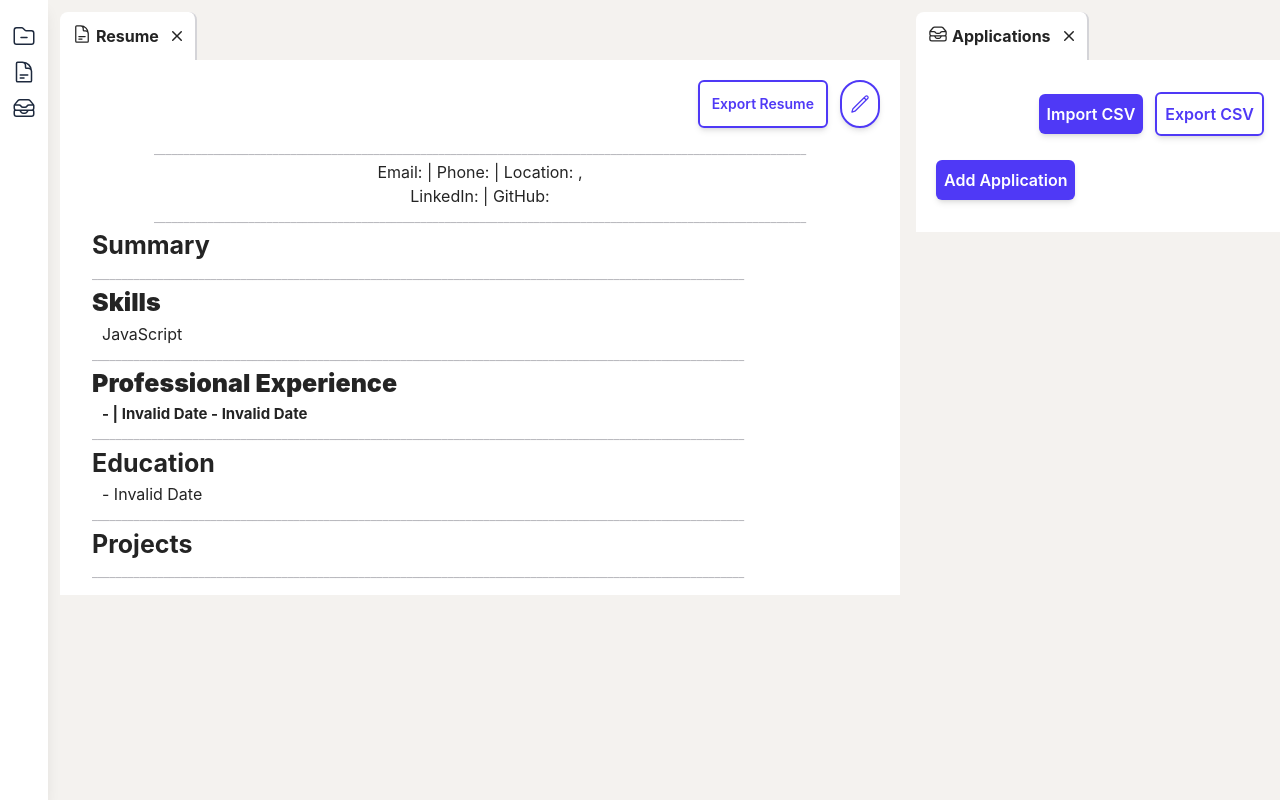
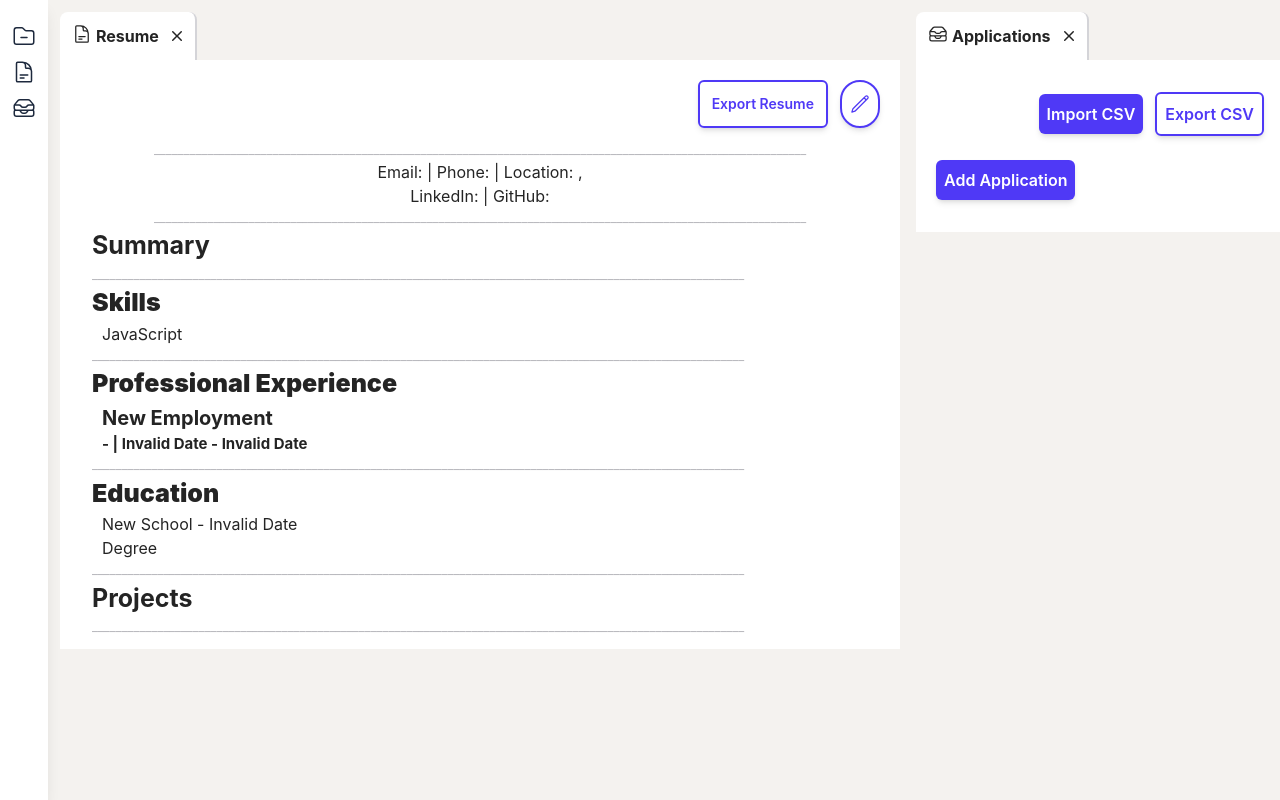
Before and after one commit to jmy-kellogg/tyfyc-react, a React (Vite) app: page / in a window 1280 px wide. Shown: the top 800 px of the page. Built offline with nearby package versions, Linux system fonts and the light colour scheme.

Commit message:
add inline editable education

```diff
--- a/src/client/components/resume/Profile.tsx
+++ b/src/client/components/resume/Profile.tsx
@@ -7,11 +7,11 @@ import Contact from "./inputs/Contact";
 import Summary from "./inputs/Summary";
 import Skills from "./inputs/Skills";
 import JobsHistory from "./inputs/JobsHistory";
+import Education from "./inputs/Education";
 
 import type { State } from "@store";
 
 function Profile() {
-  const education = useSelector((state: State) => state.education);
   const projects = useSelector((state: State) => state.projects);
 
   return (
@@ -25,32 +25,9 @@ function Profile() {
         <div className="body-section">
           <Summary />
           <Skills />
+          <JobsHistory />
+          <Education />
         </div>
-
-        <div className="body-section">
-          <JobsHistory />
-        </div>
-        {education.length && (
-          <div className="body-section">
-            <h2>Education</h2>
-            {education.map((edu, index) => (
-              <div key={index}>
-                <div className="body-sub-section">
-                  <p>{edu.degree}</p>
-                  <p>
-                    {edu.school +
-                      " - " +
-                      getFormattedDate(edu.gradYear, {
-                        month: "short",
-                        year: "numeric",
-                      })}
-                  </p>
-                </div>
-                <p className="divider">{divider()}</p>
-              </div>
-            ))}
-          </div>
-        )}
         {projects.length && (
           <div className="body-section">
             <h2>Projects</h2>
--- a/src/client/components/resume/inputs/Education.tsx
+++ b/src/client/components/resume/inputs/Education.tsx
@@ -1,13 +1,17 @@
-import { ChangeEvent } from "react";
+import { useState, ChangeEvent } from "react";
 import { useSelector, useDispatch } from "react-redux";
+
+import { getFormattedDate, divider } from "@utils";
 
 import { setEducation, addNewEdu, removeEdu } from "@/reducers/educationSlice";
 import type { State } from "@store";
 import type { Education, EducationList } from "@types";
 
 function Education() {
+  const dispatch = useDispatch();
   const eduList: EducationList = useSelector((state: State) => state.education);
-  const dispatch = useDispatch();
+  const [hover, setHover] = useState<number | null>(null);
+  const [showAdd, setShowAdd] = useState(false);
 
   const saveEducation = (
     e: ChangeEvent<HTMLInputElement | HTMLTextAreaElement>,
@@ -32,58 +36,99 @@ function Education() {
 
   return (
     <>
-      <div className="sm:col-span-4">
+      <div
+        onMouseEnter={() => setShowAdd(true)}
+        onMouseLeave={() => setShowAdd(false)}
+      >
         <h2>
           <b>Education </b>
-        </h2>
-        {eduList.map((school: Education, index: number) => (
-          <div className="sm:col-span-4" key={index}>
-            <label className="block text-sm/6 font-medium">Degree</label>
-            <input
-              id="degree"
-              name="degree"
-              type="text"
-              className="block w-full rounded-md bg-white px-3 py-1.5 text-base outline-1 -outline-offset-1 outline-gray-300 placeholder:text-gray-400 focus:outline-2 focus:-outline-offset-2 focus:outline-indigo-600 sm:text-sm/6"
-              value={school.degree}
-              onChange={(e) => saveEducation(e, index)}
-            />
-
-            <label className="block text-sm/6 font-medium">School</label>
-            <input
-              id="school"
-              name="school"
-              type="text"
-              className="block w-full rounded-md bg-white px-3 py-1.5 text-base outline-1 -outline-offset-1 outline-gray-300 placeholder:text-gray-400 focus:outline-2 focus:-outline-offset-2 focus:outline-indigo-600 sm:text-sm/6"
-              value={school.school}
-              onChange={(e) => saveEducation(e, index)}
-            />
-
-            <label className="block text-sm/6 font-medium">Graduated</label>
-
-            <input
-              id="grad-year"
-              name="gradYear"
-              type="month"
-              className="block w-full rounded-md bg-white px-3 py-1.5 text-base outline-1 -outline-offset-1 outline-gray-300 placeholder:text-gray-400 focus:outline-2 focus:-outline-offset-2 focus:outline-indigo-600 sm:text-sm/6"
-              value={school.gradYear}
-              onChange={(e) => saveEducation(e, index)}
-            />
+          {showAdd && (
             <button
               type="button"
-              className="rounded-md text-sm/6 my-3 px-2 py-1 outline-1 -outline-offset-1 outline-gray-300 font-semibold shadow-sm hover:bg-indigo-300 outline-1"
-              onClick={() => remove(index)}
+              className="float-right rounded-md bg-indigo-600 m-1 px-3 py-2 text-sm font-semibold text-white shadow-xs hover:bg-indigo-500 focus-visible:outline-2 focus-visible:outline-offset-2 focus-visible:outline-indigo-600"
+              onClick={addNew}
             >
-              Remove {school.school}
+              Add Job
             </button>
+          )}
+        </h2>
+        {eduList.map((edu: Education, index: number) => (
+          <div
+            key={index}
+            onMouseEnter={() => setHover(index)}
+            onMouseLeave={() => setHover(null)}
+          >
+            {hover === index ? (
+              <div className="my-3">
+                <div className="flex">
+                  <input
+                    id="school"
+                    name="school"
+                    type="text"
+                    placeholder="School"
+                    className="w-50 rounded-md bg-white m-1 px-3 py-1.5 text-base outline-1 -outline-offset-1 outline-gray-300 placeholder:text-gray-400 focus:outline-2 focus:-outline-offset-2 focus:outline-indigo-600 sm:text-sm/6"
+                    value={edu.school}
+                    onChange={(e) => saveEducation(e, index)}
+                  />
+                  <input
+                    id="grad-year"
+                    name="gradYear"
+                    type="month"
+                    placeholder="Graduated Date"
+                    className="w-50 rounded-md bg-white m-1 px-3 py-1.5 text-base outline-1 -outline-offset-1 outline-gray-300 placeholder:text-gray-400 focus:outline-2 focus:-outline-offset-2 focus:outline-indigo-600 sm:text-sm/6"
+                    value={edu.gradYear}
+                    onChange={(e) => saveEducation(e, index)}
+                  />
+                  <button
+                    type="button"
+                    className="rounded-md align-sub text-red-600 m-1 p-1 hover:bg-red-100 hover:cursor-pointer"
+                    onClick={() => remove(index)}
+                  >
+                    <svg
+                      xmlns="http://www.w3.org/2000/svg"
+                      fill="none"
+                      viewBox="0 0 24 24"
+                      strokeWidth={1.5}
+                      stroke="currentColor"
+                      className="size-5"
+                    >
+                      <path
+                        strokeLinecap="round"
+                        strokeLinejoin="round"
+                        d="m14.74 9-.346 9m-4.788 0L9.26 9m9.968-3.21c.342.052.682.107 1.022.166m-1.022-.165L18.16 19.673a2.25 2.25 0 0 1-2.244 2.077H8.084a2.25 2.25 0 0 1-2.244-2.077L4.772 5.79m14.456 0a48.108 48.108 0 0 0-3.478-.397m-12 .562c.34-.059.68-.114 1.022-.165m0 0a48.11 48.11 0 0 1 3.478-.397m7.5 0v-.916c0-1.18-.91-2.164-2.09-2.201a51.964 51.964 0 0 0-3.32 0c-1.18.037-2.09 1.022-2.09 2.201v.916m7.5 0a48.667 48.667 0 0 0-7.5 0"
+                      />
+                    </svg>
+                  </button>
+                </div>
+                <div className="w-110 m-1">
+                  <input
+                    id="degree"
+                    name="degree"
+                    type="text"
+                    placeholder="Degree"
+                    className="rounded-md w-full bg-white px-3 py-1.5 text-base outline-1 -outline-offset-1 outline-gray-300 placeholder:text-gray-400 focus:outline-2 focus:-outline-offset-2 focus:outline-indigo-600 sm:text-sm/6"
+                    value={edu.degree}
+                    onChange={(e) => saveEducation(e, index)}
+                  />
+                </div>
+              </div>
+            ) : (
+              <div className="body-sub-section">
+                <p>
+                  {edu.school ||
+                    "New School" +
+                      " - " +
+                      getFormattedDate(edu.gradYear, {
+                        month: "short",
+                        year: "numeric",
+                      })}
+                </p>
+                <p>{edu.degree || "Degree"}</p>
+              </div>
+            )}
+            <p className="divider">{divider()}</p>
           </div>
         ))}
-        <button
-          type="button"
-          className="rounded-md bg-indigo-600 my-3 px-3 py-2 text-sm font-semibold text-white shadow-xs hover:bg-indigo-500 focus-visible:outline-2 focus-visible:outline-offset-2 focus-visible:outline-indigo-600"
-          onClick={addNew}
-        >
-          Add School
-        </button>
       </div>
     </>
   );
--- a/src/client/components/resume/inputs/JobsHistory.tsx
+++ b/src/client/components/resume/inputs/JobsHistory.tsx
@@ -57,11 +57,12 @@ function JobsHistory() {
         </h2>
         {jobHistory.map((job: JobHistory, index: number) => (
           <div
+            key={index}
             onMouseEnter={() => setHover(index)}
             onMouseLeave={() => setHover(null)}
           >
             {hover === index ? (
-              <div className="my-3" key={index}>
+              <div className="my-3">
                 <input
                   id="title"
                   name="title"
@@ -135,7 +136,7 @@ function JobsHistory() {
             ) : (
               <div key={index}>
                 <div className="body-sub-section">
-                  <h3>{job.title}</h3>
+                  <h3>{job.title || "New Employment"}</h3>
                   <h4>
                     {job.company} - {job.location}
                     {" | "}
--- a/src/client/store/reducers/educationSlice.ts
+++ b/src/client/store/reducers/educationSlice.ts
@@ -30,7 +30,7 @@ export const educationSlice = createSlice({
       state.push(newItem);
     },
     removeEdu(state: EducationState, action: PayloadAction<number>) {
-      return state.splice(action.payload, 1);
+      state.splice(action.payload, 1);
     },
   },
 });
```
